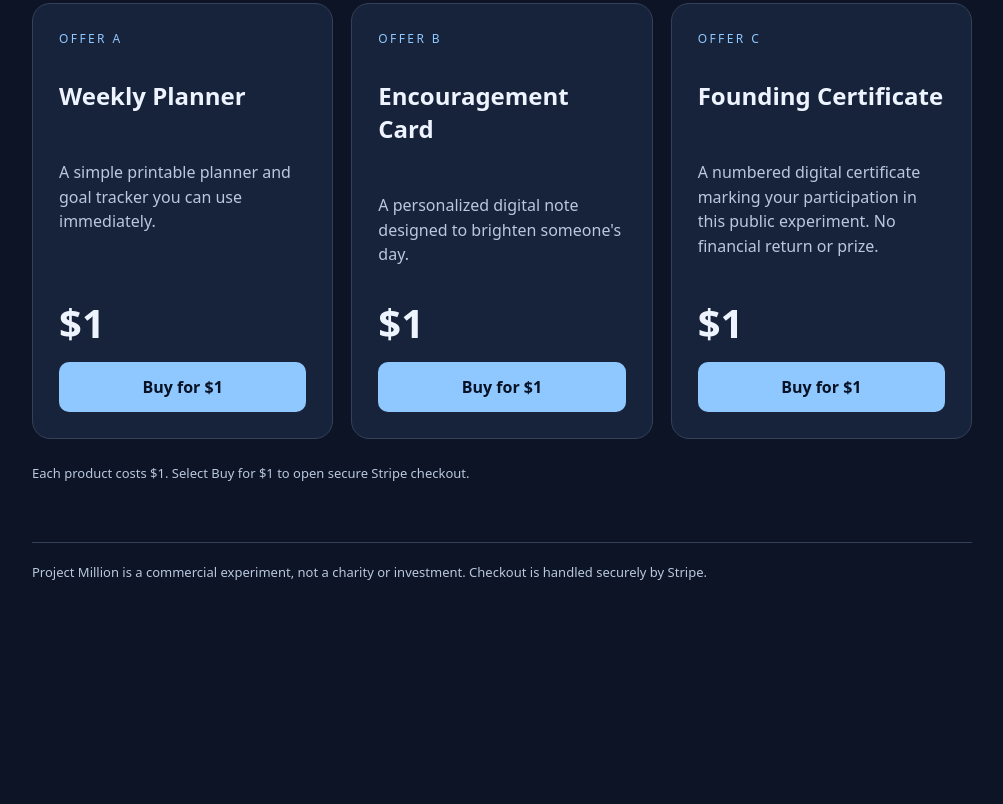
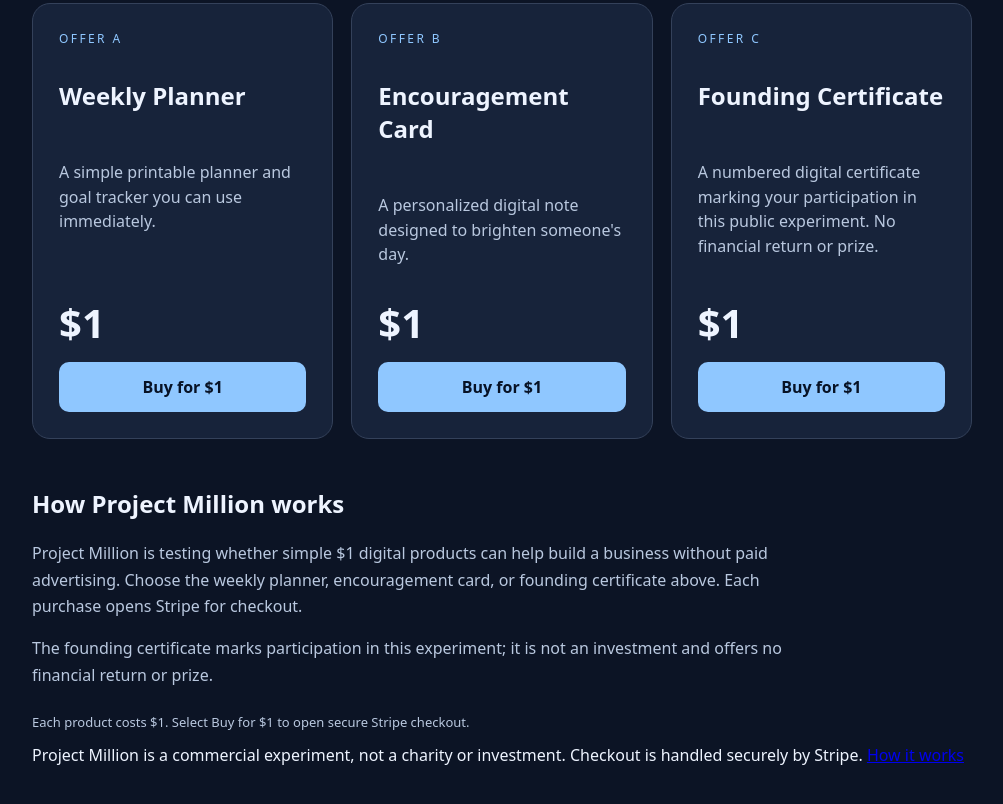
Before and after one commit to projectonemillionhq/project-million, a plain HTML site: page index.html in a window 1280 px wide. Shown: the part 441-1245 px from the top of the page, without its empty margins (138-1141 px from the left). Before the commit the page ends 1076 px from the top, so only its background shows below. Drawn offline with Linux system fonts and the light colour scheme.

Commit message:
Add factual how-it-works content and accessible internal navigation

```diff
--- a/index.html
+++ b/index.html
@@ -16,10 +16,10 @@
   gtag('config', 'G-2FSML5Q9GV');
 </script>
 <style>
-:root{font-family:system-ui,Arial,sans-serif;color:#eef4ff;background:#0c1425}*{box-sizing:border-box}body{margin:0}main{max-width:980px;margin:auto;padding:54px 20px}h1{font-size:clamp(42px,8vw,80px);letter-spacing:-.05em;margin:12px 0}h2{font-size:24px}.tag{color:#8fc7ff;text-transform:uppercase;letter-spacing:.2em;font-size:12px}.lead{font-size:21px;max-width:720px;color:#b9c8df}.grid{display:grid;grid-template-columns:repeat(auto-fit,minmax(240px,1fr));gap:18px;margin-top:38px}.card{background:#17233a;border:1px solid #34415a;border-radius:18px;padding:26px;display:flex;flex-direction:column;gap:12px}.card p{color:#b9c8df;line-height:1.55;flex:1}.price{font-size:40px;font-weight:800}button,a.action{border:0;border-radius:10px;background:#8fc7ff;color:#071225;font-weight:800;padding:14px;cursor:pointer;text-decoration:none;text-align:center}button:hover{background:#c3e2ff}.note{font-size:13px;color:#b9c8df;margin-top:25px}footer{border-top:1px solid #34415a;margin-top:60px;padding-top:20px;color:#b9c8df;font-size:13px}
+:root{font-family:system-ui,Arial,sans-serif;color:#eef4ff;background:#0c1425}*{box-sizing:border-box}body{margin:0}main{max-width:980px;margin:auto;padding:54px 20px}h1{font-size:clamp(42px,8vw,80px);letter-spacing:-.05em;margin:12px 0}h2{font-size:24px}.tag{color:#8fc7ff;text-transform:uppercase;letter-spacing:.2em;font-size:12px}.lead{font-size:21px;max-width:720px;color:#b9c8df}.grid{display:grid;grid-template-columns:repeat(auto-fit,minmax(240px,1fr));gap:18px;margin-top:38px}.card{background:#17233a;border:1px solid #34415a;border-radius:18px;padding:26px;display:flex;flex-direction:column;gap:12px}.card p{color:#b9c8df;line-height:1.55;flex:1}.price{font-size:40px;font-weight:800}button,a.action{border:0;border-radius:10px;background:#8fc7ff;color:#071225;font-weight:800;padding:14px;cursor:pointer;text-decoration:none;text-align:center}button:hover{background:#c3e2ff}.note{font-size:13px;color:#b9c8df;margin-top:25px}a:focus-visible{outline:3px solid #fff;outline-offset:4px}.info{margin-top:48px;max-width:760px}.info p{color:#b9c8df;line-height:1.65}.info a{color:#8fc7fffooter{border-top:1px solid #34415a;margin-top:60px;padding-top:20px;color:#b9c8df;font-size:13px}
 </style></head><body><main><div class="tag">An open experiment in small-dollar commerce</div><h1>One dollar.<br>One million people.</h1><p class="lead">Can a useful $1 product grow into a million-customer business without advertising? We're testing three ideas in public. Choose a $1 product below.</p><section class="grid">
 <article class="card"><div class="tag">Offer A</div><h2>Weekly Planner</h2><p>A simple printable planner and goal tracker you can use immediately.</p><div class="price">$1</div><a class="action" href="https://buy.stripe.com/5kQ5kD6KV1zU6qE1Lp3cc00" aria-label="Buy Weekly Planner for $1 using Stripe">Buy for $1</a></article>
 <article class="card"><div class="tag">Offer B</div><h2>Encouragement Card</h2><p>A personalized digital note designed to brighten someone's day.</p><div class="price">$1</div><a class="action" href="https://buy.stripe.com/cNiaEXfhr3I28yM75J3cc01" aria-label="Buy Encouragement Card for $1 using Stripe">Buy for $1</a></article>
 <article class="card"><div class="tag">Offer C</div><h2>Founding Certificate</h2><p>A numbered digital certificate marking your participation in this public experiment. No financial return or prize.</p><div class="price">$1</div><a class="action" href="https://buy.stripe.com/00w7sLd9jdiC9CQ75J3cc02" aria-label="Buy Founding Certificate for $1 using Stripe">Buy for $1</a></article>
-</section><p id="response" role="status" aria-live="polite" class="note">Each product costs $1. Select Buy for $1 to open secure Stripe checkout.</p><footer>Project Million is a commercial experiment, not a charity or investment. Checkout is handled securely by Stripe.</footer></main>
+</section><section class="info" id="how-it-works" aria-labelledby="how-title"><h2 id="how-title">How Project Million works</h2><p>Project Million is testing whether simple $1 digital products can help build a business without paid advertising. Choose the weekly planner, encouragement card, or founding certificate above. Each purchase opens Stripe for checkout.</p><p>The founding certificate marks participation in this experiment; it is not an investment and offers no financial return or prize.</p></section><p id="response" role="status" aria-live="polite" class="note">Each product costs $1. Select Buy for $1 to open secure Stripe checkout.</p><footer>Project Million is a commercial experiment, not a charity or investment. Checkout is handled securely by Stripe. <a href="#how-it-works">How it works</a></footer></main>
 </body></html>
```
